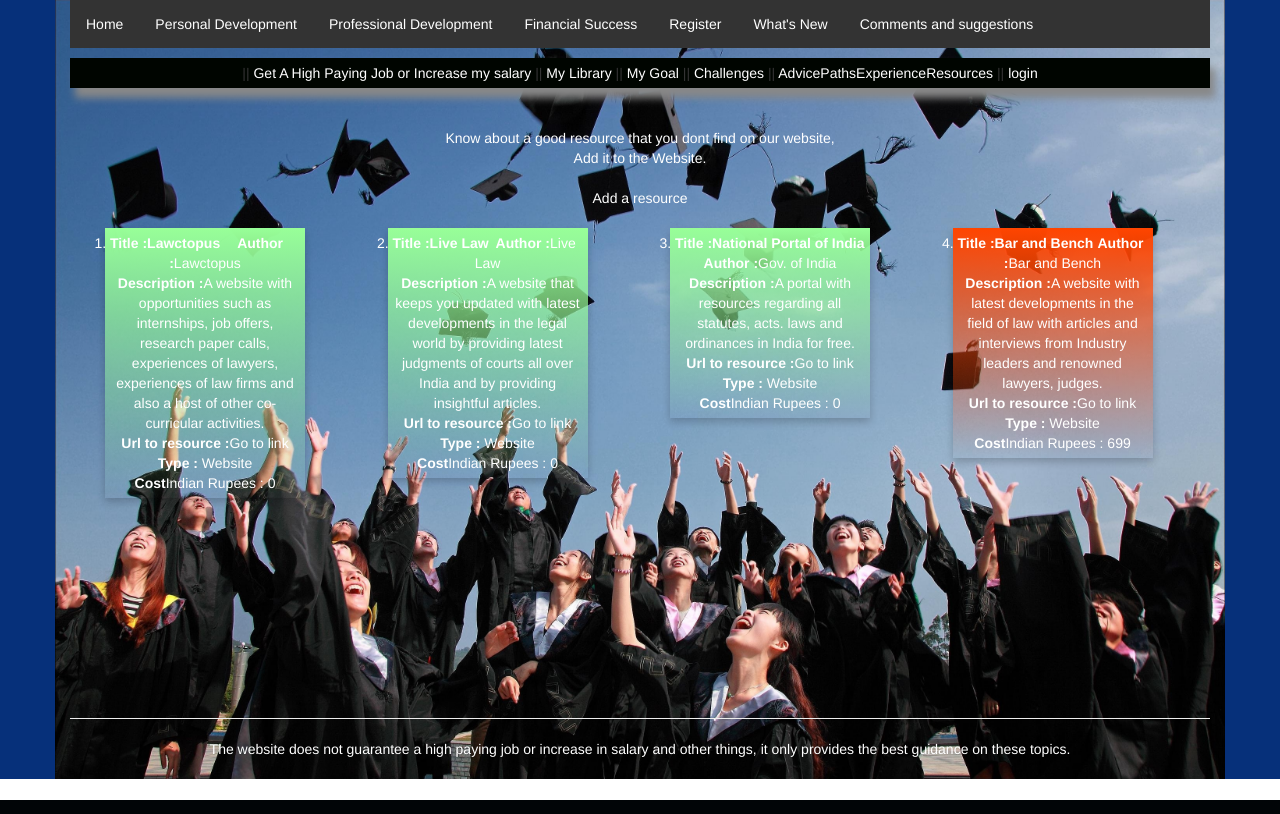
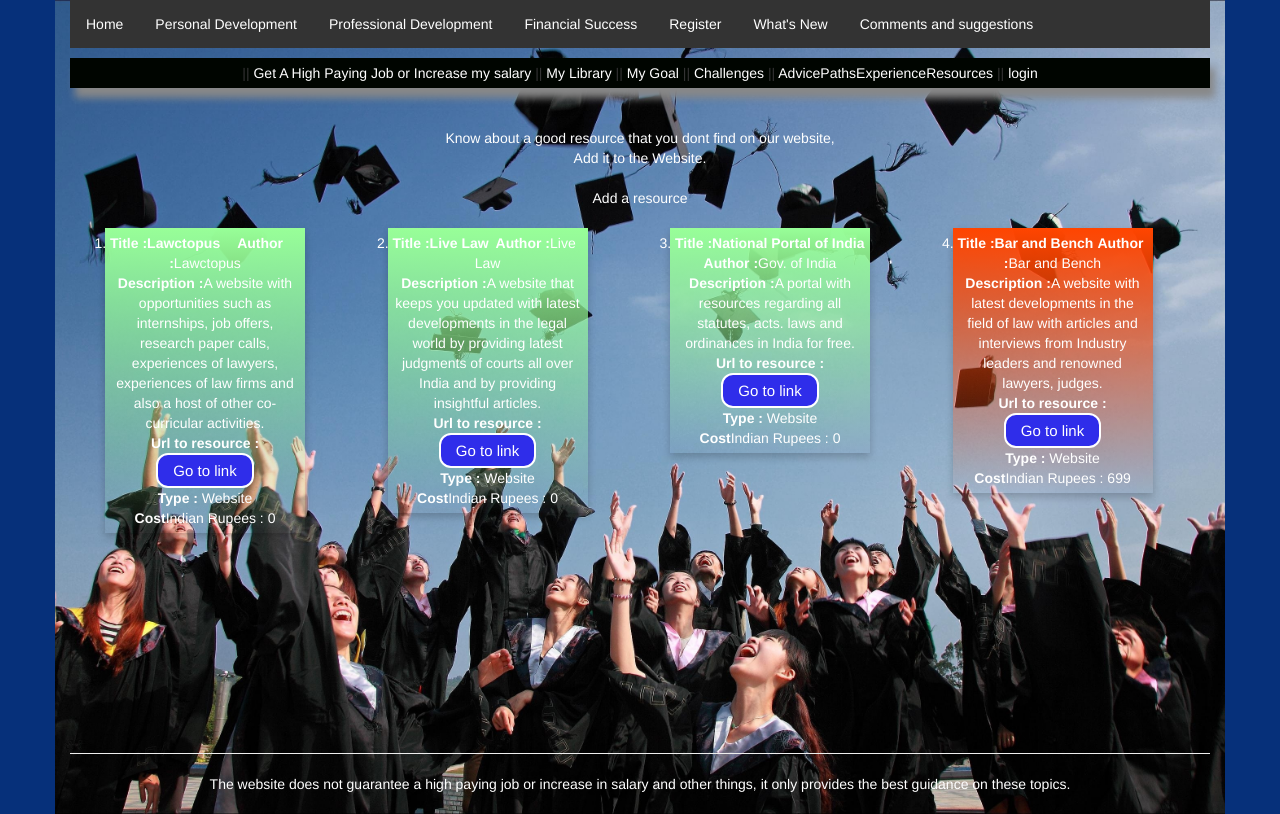
Before and after one commit to kp1311/TheWebsite, a Django app: page /FirstApp/Law/ in a window 1280 px wide. Run offline with Django 3.2, Linux system fonts and the light colour scheme; data comes from the database, SQL or seed files in the repository; some libraries are stand-ins or nearby versions.

Commit message:
commit 10.1 final adjustments

```diff
--- a/static/css/mystyle.css
+++ b/static/css/mystyle.css
@@ -120,7 +120,21 @@ font-size:20px;
 .Title{
   font-size:100px;
 color:white;
+ font-size:8vw;
+}
 
+.button2 {
+   border: 2px solid white;
+  background-color: #2F2DEA;
+
+  color: white;
+  padding: 5px 15px;
+  text-align: center;
+  text-decoration: none;
+  display: inline-block;
+
+  font-size:15px;
+  border-radius: 12px;
 }
 
 .button {
@@ -128,7 +142,7 @@ color:white;
   background-color: #2F2DEA;
 
   color: white;
-  padding: 5px 15px;
+  padding: 2px 15px;
   text-align: center;
   text-decoration: none;
   display: inline-block;
@@ -141,6 +155,12 @@ color:white;
   color: white;
 
 }
+.button2:hover {
+  background-color: #F58908  ;
+  color: white;
+
+}
+
 
 .column {
   float: left;
--- a/templates/FirstApp/Backup.html
+++ b/templates/FirstApp/Backup.html
@@ -15,7 +15,7 @@
         <div class="card4"><li><b>Title :{{resource.Title}}</b></li>
         <b>Author :</b>{{resource.Author}}<br>
         <b>Description :</b>{{resource.Description}}<br>
-      <b>Url to resource :</b><a href="{{resource.Url}}">Go to link</a><br>
+      <b>Url to resource :</b><a href="{{resource.Url}}" class="button2">Go to link</a><br>
       <b>Type :</b>  {{resource.Type}}<br>
         <b>Cost</b>Indian Rupees : {{resource.Price}}<br></div>
       </div>
@@ -25,7 +25,7 @@
               <div class="card3"><li><b>Title :{{resource.Title}}</b></li>
               <b>Author :</b>{{resource.Author}}<br>
               <b>Description :</b>{{resource.Description}}<br>
-            <b>Url to resource :</b><a href="{{resource.Url}}">Go to link</a><br>
+            <b>Url to resource :</b><a href="{{resource.Url}}" class="button2">Go to link</a><br>
             <b>Type :</b>  {{resource.Type}}<br>
               <b>Cost</b>Indian Rupees : {{resource.Price}}<br></div>
             </div>
--- a/templates/FirstApp/Bank_Po.html
+++ b/templates/FirstApp/Bank_Po.html
@@ -15,7 +15,7 @@
         <div class="card4"><li><b>Title :{{resource.Title}}</b></li>
         <b>Author :</b>{{resource.Author}}<br>
         <b>Description :</b>{{resource.Description}}<br>
-      <b>Url to resource :</b><a href="{{resource.Url}}">Go to link</a><br>
+      <b>Url to resource :</b><a href="{{resource.Url}}" class="button2">Go to link</a><br>
       <b>Type :</b>  {{resource.Type}}<br>
         <b>Cost</b>Indian Rupees : {{resource.Price}}<br></div>
       </div>
@@ -25,7 +25,7 @@
               <div class="card3"><li><b>Title :{{resource.Title}}</b></li>
               <b>Author :</b>{{resource.Author}}<br>
               <b>Description :</b>{{resource.Description}}<br>
-            <b>Url to resource :</b><a href="{{resource.Url}}">Go to link</a><br>
+            <b>Url to resource :</b><a href="{{resource.Url}}" class="button2">Go to link</a><br>
             <b>Type :</b>  {{resource.Type}}<br>
               <b>Cost</b>Indian Rupees : {{resource.Price}}<br></div>
             </div>
--- a/templates/FirstApp/Business.html
+++ b/templates/FirstApp/Business.html
@@ -15,7 +15,7 @@
         <div class="card4"><li><b>Title :{{resource.Title}}</b></li>
         <b>Author :</b>{{resource.Author}}<br>
         <b>Description :</b>{{resource.Description}}<br>
-      <b>Url to resource :</b><a href="{{resource.Url}}">Go to link</a><br>
+      <b>Url to resource :</b><a href="{{resource.Url}}" class="button2">Go to link</a><br>
       <b>Type :</b>  {{resource.Type}}<br>
         <b>Cost</b>Indian Rupees : {{resource.Price}}<br></div>
       </div>
@@ -25,7 +25,7 @@
               <div class="card3"><li><b>Title :{{resource.Title}}</b></li>
               <b>Author :</b>{{resource.Author}}<br>
               <b>Description :</b>{{resource.Description}}<br>
-            <b>Url to resource :</b><a href="{{resource.Url}}">Go to link</a><br>
+            <b>Url to resource :</b><a href="{{resource.Url}}" class="button2">Go to link</a><br>
             <b>Type :</b>  {{resource.Type}}<br>
               <b>Cost</b>Indian Rupees : {{resource.Price}}<br></div>
             </div>
--- a/templates/FirstApp/Database.html
+++ b/templates/FirstApp/Database.html
@@ -15,7 +15,7 @@
         <div class="card4"><li><b>Title :{{resource.Title}}</b></li>
         <b>Author :</b>{{resource.Author}}<br>
         <b>Description :</b>{{resource.Description}}<br>
-      <b>Url to resource :</b><a href="{{resource.Url}}">Go to link</a><br>
+      <b>Url to resource :</b><a href="{{resource.Url}}" class="button2">Go to link</a><br>
       <b>Type :</b>  {{resource.Type}}<br>
         <b>Cost</b>Indian Rupees : {{resource.Price}}<br></div>
       </div>
@@ -25,7 +25,7 @@
               <div class="card3"><li><b>Title :{{resource.Title}}</b></li>
               <b>Author :</b>{{resource.Author}}<br>
               <b>Description :</b>{{resource.Description}}<br>
-            <b>Url to resource :</b><a href="{{resource.Url}}">Go to link</a><br>
+            <b>Url to resource :</b><a href="{{resource.Url}}" class="button2">Go to link</a><br>
             <b>Type :</b>  {{resource.Type}}<br>
               <b>Cost</b>Indian Rupees : {{resource.Price}}<br></div>
             </div>
--- a/templates/FirstApp/GMAT.html
+++ b/templates/FirstApp/GMAT.html
@@ -15,7 +15,7 @@
         <div class="card4"><li><b>Title :{{resource.Title}}</b></li>
         <b>Author :</b>{{resource.Author}}<br>
         <b>Description :</b>{{resource.Description}}<br>
-      <b>Url to resource :</b><a href="{{resource.Url}}">Go to link</a><br>
+      <b>Url to resource :</b><a href="{{resource.Url}}" class="button2">Go to link</a><br>
       <b>Type :</b>  {{resource.Type}}<br>
         <b>Cost</b>Indian Rupees : {{resource.Price}}<br></div>
       </div>
@@ -25,7 +25,7 @@
               <div class="card3"><li><b>Title :{{resource.Title}}</b></li>
               <b>Author :</b>{{resource.Author}}<br>
               <b>Description :</b>{{resource.Description}}<br>
-            <b>Url to resource :</b><a href="{{resource.Url}}">Go to link</a><br>
+            <b>Url to resource :</b><a href="{{resource.Url}}" class="button2">Go to link</a><br>
             <b>Type :</b>  {{resource.Type}}<br>
               <b>Cost</b>Indian Rupees : {{resource.Price}}<br></div>
             </div>
--- a/templates/FirstApp/IAS.html
+++ b/templates/FirstApp/IAS.html
@@ -15,7 +15,7 @@
         <div class="card4"><li><b>Title :{{resource.Title}}</b></li>
         <b>Author :</b>{{resource.Author}}<br>
         <b>Description :</b>{{resource.Description}}<br>
-      <b>Url to resource :</b><a href="{{resource.Url}}">Go to link</a><br>
+      <b>Url to resource :</b><a href="{{resource.Url}}" class="button2">Go to link</a><br>
       <b>Type :</b>  {{resource.Type}}<br>
         <b>Cost</b>Indian Rupees : {{resource.Price}}<br></div>
       </div>
@@ -25,7 +25,7 @@
               <div class="card3"><li><b>Title :{{resource.Title}}</b></li>
               <b>Author :</b>{{resource.Author}}<br>
               <b>Description :</b>{{resource.Description}}<br>
-            <b>Url to resource :</b><a href="{{resource.Url}}">Go to link</a><br>
+            <b>Url to resource :</b><a href="{{resource.Url}}" class="button2">Go to link</a><br>
             <b>Type :</b>  {{resource.Type}}<br>
               <b>Cost</b>Indian Rupees : {{resource.Price}}<br></div>
             </div>
--- a/templates/FirstApp/Law.html
+++ b/templates/FirstApp/Law.html
@@ -15,7 +15,7 @@
         <div class="card4"><li><b>Title :{{resource.Title}}</b></li>
         <b>Author :</b>{{resource.Author}}<br>
         <b>Description :</b>{{resource.Description}}<br>
-      <b>Url to resource :</b><a href="{{resource.Url}}">Go to link</a><br>
+      <b>Url to resource :</b><a href="{{resource.Url}}" class="button2">Go to link</a><br>
       <b>Type :</b>  {{resource.Type}}<br>
         <b>Cost</b>Indian Rupees : {{resource.Price}}<br></div>
       </div>
@@ -25,7 +25,7 @@
               <div class="card3"><li><b>Title :{{resource.Title}}</b></li>
               <b>Author :</b>{{resource.Author}}<br>
               <b>Description :</b>{{resource.Description}}<br>
-            <b>Url to resource :</b><a href="{{resource.Url}}">Go to link</a><br>
+            <b>Url to resource :</b><a href="{{resource.Url}}" class="button2">Go to link</a><br>
             <b>Type :</b>  {{resource.Type}}<br>
               <b>Cost</b>Indian Rupees : {{resource.Price}}<br></div>
             </div>
--- a/templates/FirstApp/Linux.html
+++ b/templates/FirstApp/Linux.html
@@ -15,7 +15,7 @@
         <div class="card4"><li><b>Title :{{resource.Title}}</b></li>
         <b>Author :</b>{{resource.Author}}<br>
         <b>Description :</b>{{resource.Description}}<br>
-      <b>Url to resource :</b><a href="{{resource.Url}}">Go to link</a><br>
+      <b>Url to resource :</b><a href="{{resource.Url}}" class="button2">Go to link</a><br>
       <b>Type :</b>  {{resource.Type}}<br>
         <b>Cost</b>Indian Rupees : {{resource.Price}}<br></div>
       </div>
@@ -25,7 +25,7 @@
               <div class="card3"><li><b>Title :{{resource.Title}}</b></li>
               <b>Author :</b>{{resource.Author}}<br>
               <b>Description :</b>{{resource.Description}}<br>
-            <b>Url to resource :</b><a href="{{resource.Url}}">Go to link</a><br>
+            <b>Url to resource :</b><a href="{{resource.Url}}" class="button2">Go to link</a><br>
             <b>Type :</b>  {{resource.Type}}<br>
               <b>Cost</b>Indian Rupees : {{resource.Price}}<br></div>
             </div>
--- a/templates/FirstApp/Medical.html
+++ b/templates/FirstApp/Medical.html
@@ -15,7 +15,7 @@
         <div class="card4"><li><b>Title :{{resource.Title}}</b></li>
         <b>Author :</b>{{resource.Author}}<br>
         <b>Description :</b>{{resource.Description}}<br>
-      <b>Url to resource :</b><a href="{{resource.Url}}">Go to link</a><br>
+      <b>Url to resource :</b><a href="{{resource.Url}}" class="button2">Go to link</a><br>
       <b>Type :</b>  {{resource.Type}}<br>
         <b>Cost</b>Indian Rupees : {{resource.Price}}<br></div>
       </div>
@@ -25,7 +25,7 @@
               <div class="card3"><li><b>Title :{{resource.Title}}</b></li>
               <b>Author :</b>{{resource.Author}}<br>
               <b>Description :</b>{{resource.Description}}<br>
-            <b>Url to resource :</b><a href="{{resource.Url}}">Go to link</a><br>
+            <b>Url to resource :</b><a href="{{resource.Url}}" class="button2">Go to link</a><br>
             <b>Type :</b>  {{resource.Type}}<br>
               <b>Cost</b>Indian Rupees : {{resource.Price}}<br></div>
             </div>
--- a/templates/FirstApp/Networking.html
+++ b/templates/FirstApp/Networking.html
@@ -15,7 +15,7 @@
         <div class="card4"><li><b>Title :{{resource.Title}}</b></li>
         <b>Author :</b>{{resource.Author}}<br>
         <b>Description :</b>{{resource.Description}}<br>
-      <b>Url to resource :</b><a href="{{resource.Url}}">Go to link</a><br>
+      <b>Url to resource :</b><a href="{{resource.Url}}" class="button2">Go to link</a><br>
       <b>Type :</b>  {{resource.Type}}<br>
         <b>Cost</b>Indian Rupees : {{resource.Price}}<br></div>
       </div>
@@ -25,7 +25,7 @@
               <div class="card3"><li><b>Title :{{resource.Title}}</b></li>
               <b>Author :</b>{{resource.Author}}<br>
               <b>Description :</b>{{resource.Description}}<br>
-            <b>Url to resource :</b><a href="{{resource.Url}}">Go to link</a><br>
+            <b>Url to resource :</b><a href="{{resource.Url}}" class="button2">Go to link</a><br>
             <b>Type :</b>  {{resource.Type}}<br>
               <b>Cost</b>Indian Rupees : {{resource.Price}}<br></div>
             </div>
--- a/templates/FirstApp/Personal_Development.html
+++ b/templates/FirstApp/Personal_Development.html
@@ -2,7 +2,7 @@
 {% extends "FirstApp/Base.html"%}
 
 {%block Body_Block%}
-<div class="personaldevelopment"><h1>Welcome to personal developmemt page</h1>
+<div class="personaldevelopment"><h1>Welcome to personal development page</h1>
 <h3>This page contains a list of best personal development coaches in the world.<br>
   They provide life transforming information,which could change<br> your<br>
  family life,physical health,carrer, financial life and Personal life for good forever.</h3>
@@ -14,7 +14,7 @@
     <div class="card"><a href="{% url 'FirstApp:Brian_Tracy' %}">Brian Tracy</a></td> <td></div>
   </div>
   <div class="column">
-    <div class="card"><a href="{% url 'FirstApp:Earl_Nightingale' %}">Earl Earl Nightingale</a></div>
+    <div class="card"><a href="{% url 'FirstApp:Earl_Nightingale' %}">Earl Nightingale</a></div>
   </div>
   <div class="column">
     <div class="card"><a href="{% url 'FirstApp:Jack_Canfield' %}">Jack Canfield</a></div>
--- a/templates/FirstApp/SSC_CGL.html
+++ b/templates/FirstApp/SSC_CGL.html
@@ -15,7 +15,7 @@
         <div class="card4"><li><b>Title :{{resource.Title}}</b></li>
         <b>Author :</b>{{resource.Author}}<br>
         <b>Description :</b>{{resource.Description}}<br>
-      <b>Url to resource :</b><a href="{{resource.Url}}">Go to link</a><br>
+      <b>Url to resource :</b><a href="{{resource.Url}}" class="button2">Go to link</a><br>
       <b>Type :</b>  {{resource.Type}}<br>
         <b>Cost</b>Indian Rupees : {{resource.Price}}<br></div>
       </div>
@@ -25,7 +25,7 @@
               <div class="card3"><li><b>Title :{{resource.Title}}</b></li>
               <b>Author :</b>{{resource.Author}}<br>
               <b>Description :</b>{{resource.Description}}<br>
-            <b>Url to resource :</b><a href="{{resource.Url}}">Go to link</a><br>
+            <b>Url to resource :</b><a href="{{resource.Url}}" class="button2">Go to link</a><br>
             <b>Type :</b>  {{resource.Type}}<br>
               <b>Cost</b>Indian Rupees : {{resource.Price}}<br></div>
             </div>
--- a/templates/FirstApp/Software_Development.html
+++ b/templates/FirstApp/Software_Development.html
@@ -15,7 +15,7 @@
         <div class="card4"><li><b>Title :{{resource.Title}}</b></li>
         <b>Author :</b>{{resource.Author}}<br>
         <b>Description :</b>{{resource.Description}}<br>
-      <b>Url to resource :</b><a href="{{resource.Url}}">Go to link</a><br>
+      <b>Url to resource :</b><a href="{{resource.Url}}" class="button2">Go to link</a><br>
       <b>Type :</b>  {{resource.Type}}<br>
         <b>Cost</b>Indian Rupees : {{resource.Price}}<br></div>
       </div>
@@ -25,7 +25,7 @@
               <div class="card3"><li><b>Title :{{resource.Title}}</b></li>
               <b>Author :</b>{{resource.Author}}<br>
               <b>Description :</b>{{resource.Description}}<br>
-            <b>Url to resource :</b><a href="{{resource.Url}}">Go to link</a><br>
+            <b>Url to resource :</b><a href="{{resource.Url}}" class="button2">Go to link</a><br>
             <b>Type :</b>  {{resource.Type}}<br>
               <b>Cost</b>Indian Rupees : {{resource.Price}}<br></div>
             </div>
--- a/templates/FirstApp/Storage.html
+++ b/templates/FirstApp/Storage.html
@@ -15,7 +15,7 @@
         <div class="card4"><li><b>Title :{{resource.Title}}</b></li>
         <b>Author :</b>{{resource.Author}}<br>
         <b>Description :</b>{{resource.Description}}<br>
-      <b>Url to resource :</b><a href="{{resource.Url}}">Go to link</a><br>
+      <b>Url to resource :</b><a href="{{resource.Url}}" class="button2">Go to link</a><br>
       <b>Type :</b>  {{resource.Type}}<br>
         <b>Cost</b>Indian Rupees : {{resource.Price}}<br></div>
       </div>
@@ -25,7 +25,7 @@
               <div class="card3"><li><b>Title :{{resource.Title}}</b></li>
               <b>Author :</b>{{resource.Author}}<br>
               <b>Description :</b>{{resource.Description}}<br>
-            <b>Url to resource :</b><a href="{{resource.Url}}">Go to link</a><br>
+            <b>Url to resource :</b><a href="{{resource.Url}}" class="button2">Go to link</a><br>
             <b>Type :</b>  {{resource.Type}}<br>
               <b>Cost</b>Indian Rupees : {{resource.Price}}<br></div>
             </div>
--- a/templates/FirstApp/Swimming.html
+++ b/templates/FirstApp/Swimming.html
@@ -15,7 +15,7 @@
         <div class="card2"><li><b>Title :{{resource.Title}}</b></li>
         <b>Author :</b>{{resource.Author}}<br>
         <b>Description :</b>{{resource.Description}}<br>
-      <b>Url to resource :</b><a href="{{resource.Url}}">Go to link</a><br>
+      <b>Url to resource :</b><a href="{{resource.Url}}" class="button2">Go to link</a><br>
       <b>Type :</b>  {{resource.Type}}<br>
         <b>Cost</b>Indian Rupees : {{resource.Price}}<br></div>
       </div>
@@ -25,7 +25,7 @@
               <div class="card3"><li><b>Title :{{resource.Title}}</b></li>
               <b>Author :</b>{{resource.Author}}<br>
               <b>Description :</b>{{resource.Description}}<br>
-            <b>Url to resource :</b><a href="{{resource.Url}}">Go to link</a><br>
+            <b>Url to resource :</b><a href="{{resource.Url}}" class="button2">Go to link</a><br>
             <b>Type :</b>  {{resource.Type}}<br>
               <b>Cost</b>Indian Rupees : {{resource.Price}}<br></div>
             </div>
--- a/templates/FirstApp/Wintel.html
+++ b/templates/FirstApp/Wintel.html
@@ -15,7 +15,7 @@
         <div class="card4"><li><b>Title :{{resource.Title}}</b></li>
         <b>Author :</b>{{resource.Author}}<br>
         <b>Description :</b>{{resource.Description}}<br>
-      <b>Url to resource :</b><a href="{{resource.Url}}">Go to link</a><br>
+      <b>Url to resource :</b><a href="{{resource.Url}}" class="button2">Go to link</a><br>
       <b>Type :</b>  {{resource.Type}}<br>
         <b>Cost</b>Indian Rupees : {{resource.Price}}<br></div>
       </div>
@@ -25,7 +25,7 @@
               <div class="card3"><li><b>Title :{{resource.Title}}</b></li>
               <b>Author :</b>{{resource.Author}}<br>
               <b>Description :</b>{{resource.Description}}<br>
-            <b>Url to resource :</b><a href="{{resource.Url}}">Go to link</a><br>
+            <b>Url to resource :</b><a href="{{resource.Url}}" class="button2">Go to link</a><br>
             <b>Type :</b>  {{resource.Type}}<br>
               <b>Cost</b>Indian Rupees : {{resource.Price}}<br></div>
             </div>
```
Also changed, not shown: templates/FirstApp/Challenge.html (+26 -1 lines), templates/FirstApp/GetAJobDetail.html (+26 -18 lines).
